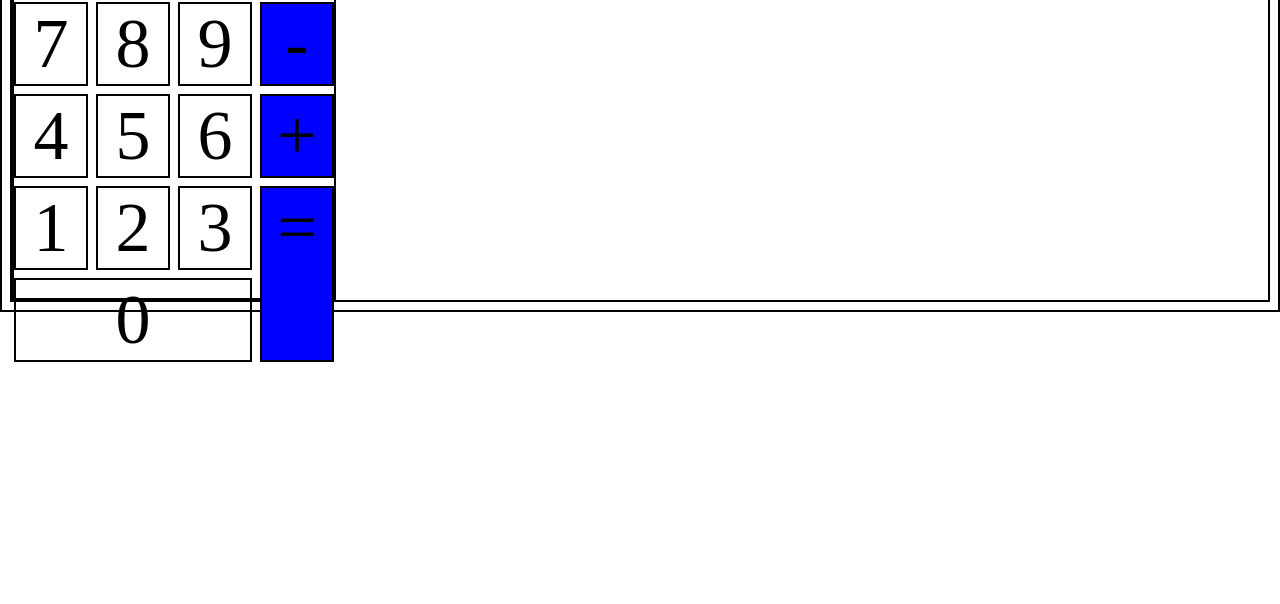
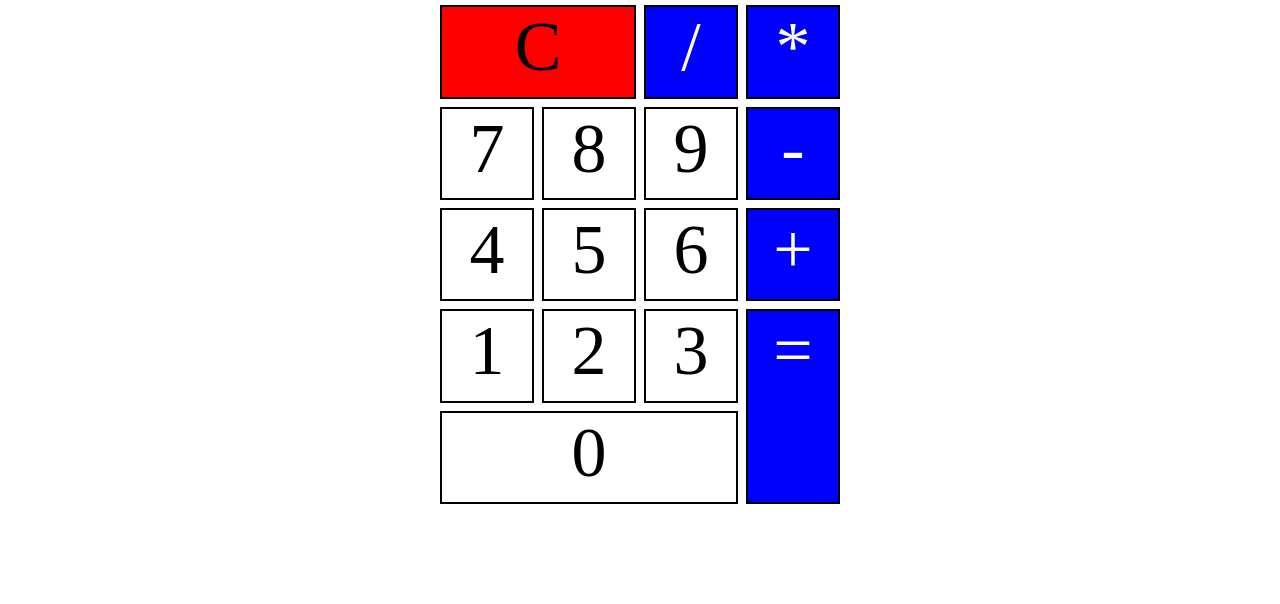
Before and after one commit to RikuPutkinen/odin-calculator, a plain HTML site: page index.html in a window 1280 px wide. Shown: the part 196-800 px from the top of the page. Drawn offline with Linux system fonts and the light colour scheme.

Commit message:
Improve CSS styling

```diff
--- a/styles.css
+++ b/styles.css
@@ -1,10 +1,20 @@
-* {
+.button, #screen {
   border: solid 2px black;
 }
 
+body {
+  box-sizing: border-box;
+  display: flex;
+  margin: 0;
+  padding: 0;
+  height: 100vh;
+  width: 100vw;
+}
+
 #calculator {
-  width: 40vmin;
-  height: 60vmin;
+  margin: auto;
+  width: 400px;
+  height: 600px;
   display: grid;
   grid-template-areas:
     "screen screen screen screen"
@@ -23,8 +33,9 @@
   font-size: 70px;
 }
 
-.operator {
+.operator, #equals {
   background-color: blue;
+  color: white;
 }
 
 #screen {
```
